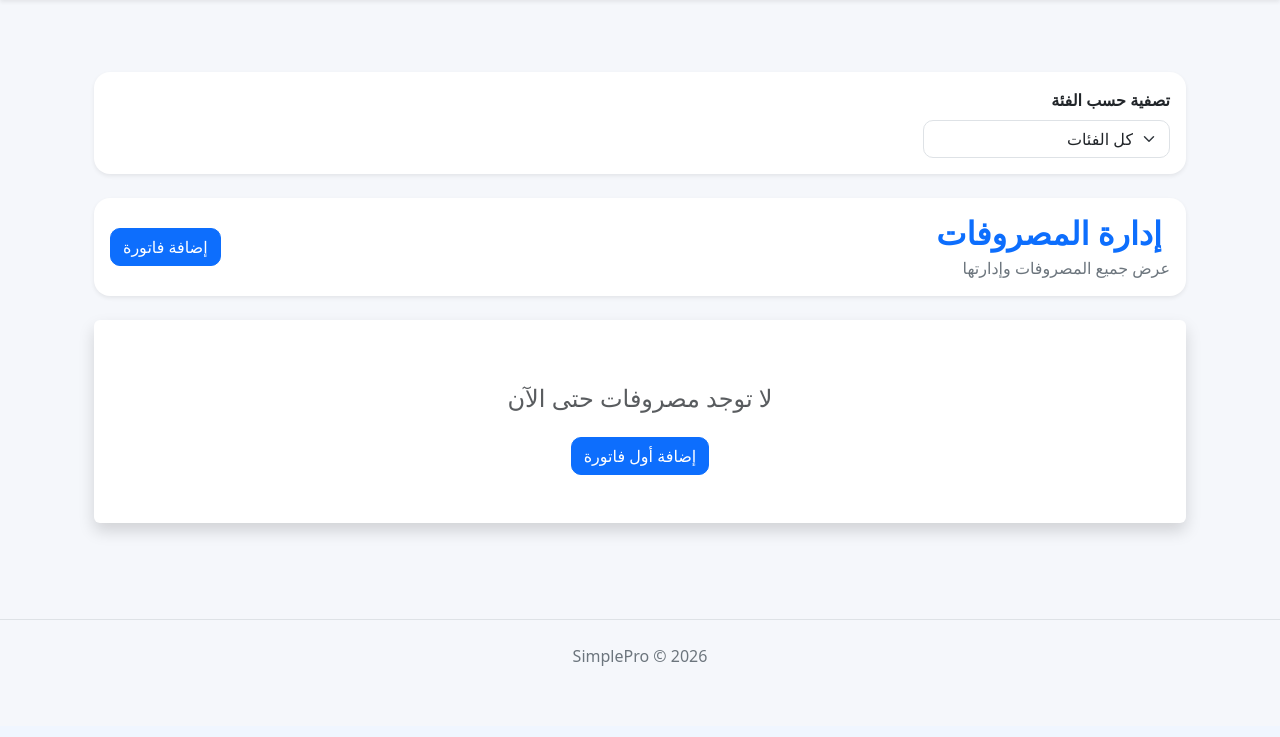
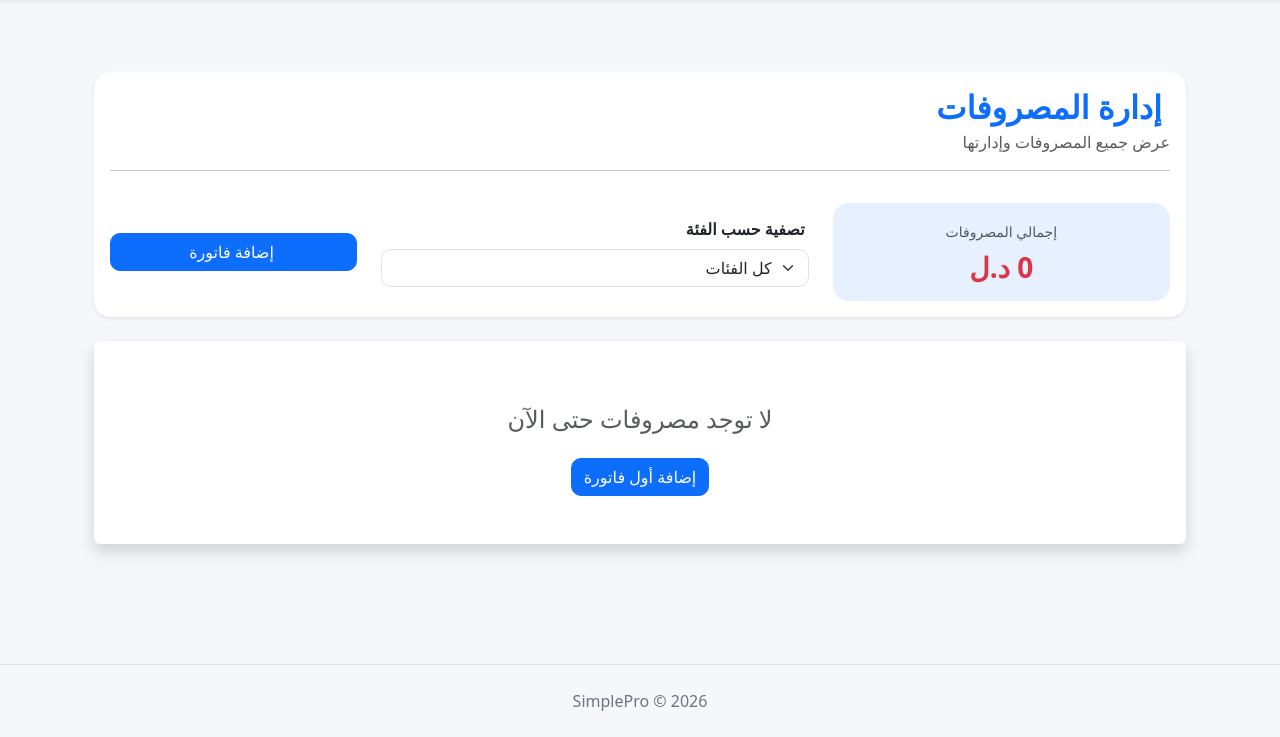
Before and after one commit to EsraElfallah/simplePro, a Django app: page /expenses in a window 1280 px wide. Shown: the part 74-811 px from the top of the page. Before the commit the page ends 740 px from the top, so only its background shows below. Run offline with Django 5.2, Linux system fonts and the light colour scheme; the visitor is signed in with stand-in values (Sample User, id 1); data comes from the database, SQL or seed files in the repository; some libraries are stand-ins or nearby versions.

Commit message:
Edit expenses Page

```diff
--- a/simpleApp/views.py
+++ b/simpleApp/views.py
@@ -106,11 +106,14 @@ def expenses(request):
     if category:
         expenses = expenses.filter(category_id=category)
 
+    exp_sum=expenses.aggregate(total=Sum('value'))['total'] or 0
+
     categories = Category.objects.all()
 
     context = {
         "expenses": expenses,
         "categories": categories,
+        "exp_sum":exp_sum,
     }
     return render(request, 'simpleApp/expenses.html', context)
 
--- a/templates/simpleApp/add_expense.html
+++ b/templates/simpleApp/add_expense.html
@@ -41,7 +41,7 @@
                     <form method="post">
                         {% csrf_token %}
                         <div class="mb-3">
-                            <label class="form-label fw-semibold">اسم المشروع</label>
+                            <label class="form-label fw-semibold">اسم المصروف</label>
                              {{ expense.name}}
                         </div>
 
--- a/templates/simpleApp/expenses.html
+++ b/templates/simpleApp/expenses.html
@@ -10,7 +10,8 @@
         }
 
         .card:hover{
-        transform:translateY(-4px);
+            transform: translateY(-4px);
+            box-shadow: 0 .75rem 1.5rem rgba(0,0,0,.08);
         }
 
         .btn{
@@ -23,74 +24,101 @@
 
     </style>
 
-    <div class="container-xl mt-4">
+    <div class="container-xl py-4">
 
         <div class="card border-0 shadow-sm rounded-4 mb-4">
         <div class="card-body">
 
-            <form method="GET" class="row align-items-center">
+            <div class="row align-items-center gy-3">
+                <div class="col-12">
 
-                <div class="col-md-3">
+                    <h2 class="fw-bold text-primary mb-1">
+                        <i class="bi bi-wallet2 me-2"></i>
+                        إدارة المصروفات
+                    </h2>
+
+                    <p class="text-muted mb-0">
+                        عرض جميع المصروفات وإدارتها
+                    </p>
+
+                    <hr>
+
+                </div>
+                <!-- إجمالي المصروفات -->
+                <div class="col-lg-4">
+
+                    <div class="bg-primary bg-opacity-10 rounded-4 p-3 text-center">
+
+                        <small class="text-muted">
+                            إجمالي المصروفات
+                        </small>
+
+                        <h3 class="fw-bold text-danger mt-2 mb-0">
+                            {{ exp_sum }} د.ل
+                        </h3>
+
+                    </div>
+
+                </div>
+
+                <!-- الفلتر -->
+                <div class="col-lg-5">
+
+                    <form method="GET">
 
                         <label class="form-label fw-semibold">
-                        <i class="bi bi-funnel"></i>
+                            <i class="bi bi-funnel me-1"></i>
                             تصفية حسب الفئة
                         </label>
 
                         <select
                             name="category"
-                        onchange="this.form.submit()"
-                        class="form-select">
+                            class="form-select"
+                            onchange="this.form.submit()">
 
                             <option value="">كل الفئات</option>
 
                             {% for category in categories %}
-                        <option
-                            value="{{ category.id }}"
+
+                            <option value="{{ category.id }}"
                                 {% if request.GET.category == category.id|stringformat:"s" %}
                                     selected
                                 {% endif %}>
+
                                 {{ category.name }}
+
                             </option>
+
                             {% endfor %}
 
                         </select>
 
+                    </form>
+
                 </div>
 
-            </form>
+                <!-- زر الإضافة -->
+                <div class="col-lg-3 d-grid">
+
+                    <a href="{% url 'add_expense' %}"
+                    class="btn btn-primary">
+
+                        <i class="bi bi-plus-circle me-1"></i>
+
+                        إضافة فاتورة
+
+                    </a>
+
+                </div>
+
+            </div>
 
         </div>
     </div>
 
 
 
-    <!-- Header -->
-    <div class="row mb-4">
-        <div class="col-12">
 
-            <div class="card border-0 shadow-sm rounded-4">
-                <div class="card-body">
-
-                    <div class="d-flex justify-content-between align-items-center">
-
-                        <div>
-                    <h2 class="fw-bold text-primary mb-1"><i class="bi bi-wallet2 me-2"></i> إدارة المصروفات</h2>
-
-                    <p class="text-secondary mb-0"> عرض جميع المصروفات وإدارتها</p>
-                </div>
-
-
-                    <a href="{% url 'add_expense' %}" class="btn btn-primary"><i class="bi bi-plus-circle"></i> إضافة فاتورة</a>
-
-
-                    </div>
-
-                </div>
-            </div>
-
-        </div>
-    </div>
 
 
 
@@ -116,13 +144,15 @@
                 </div>
 
                 <div class="text-end">
-                        <span class="badge bg-danger fs-5 px-4 py-3 rounded-pill">
+
+                    <small class="text-muted d-block mb-2">
+                        قيمة المصروف
+                    </small>
+
+                    <span class="badge bg-danger fs-6 px-3 py-2 rounded-pill">
                         {{ e.value }} د.ل
                     </span>
 
-                        <small class="text-muted">
-                            قيمة المصروف
-                        </small>
                 </div>
 
             </div>
```
Lines whose indentation alone changed are shown as unchanged.
